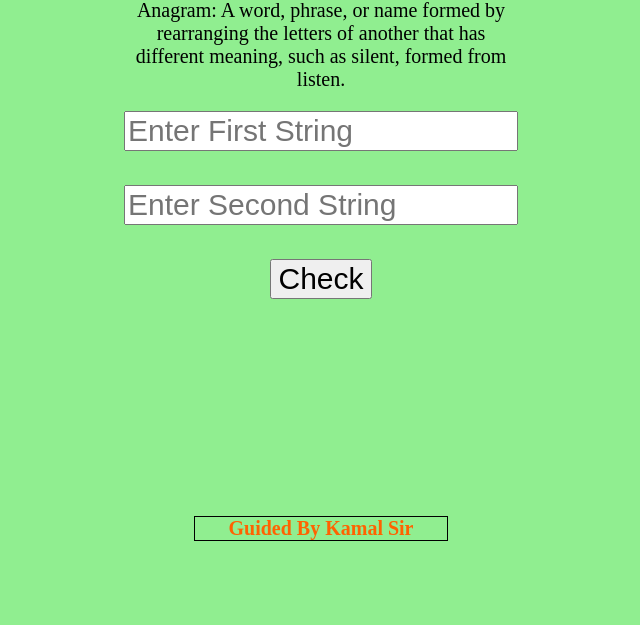
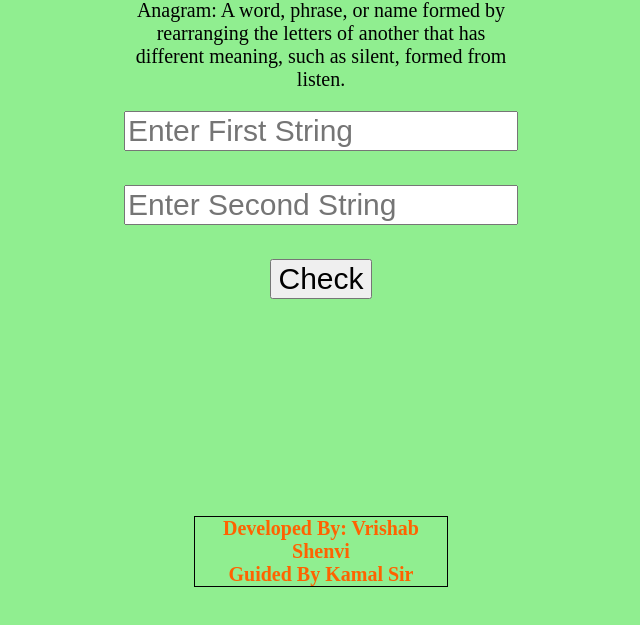
Before and after one commit to vrishab0105/Anagram-Checker, a plain HTML site: page index.html in a window 1280 px wide. Shown: the part 63-688 px from the top of the page, without its empty margins (319-959 px from the left). Drawn offline with Linux system fonts and the light colour scheme.

Commit message:
added my name

```diff
--- a/index.html
+++ b/index.html
@@ -30,7 +30,7 @@
 
         <h2 id="msg"></h2>
         <br/><br/><br/><br/><br/>
-        <h2 style="font-size: 20px; border:1px solid black; width:20%; color:rgb(255, 98, 0);">Guided By Kamal Sir</h2>
+        <h2 style="font-size: 20px; border:1px solid black; width:20%; color:rgb(255, 98, 0);"> Developed By: Vrishab Shenvi <br/>Guided By Kamal Sir</h2>
 
     </center>
 
```
